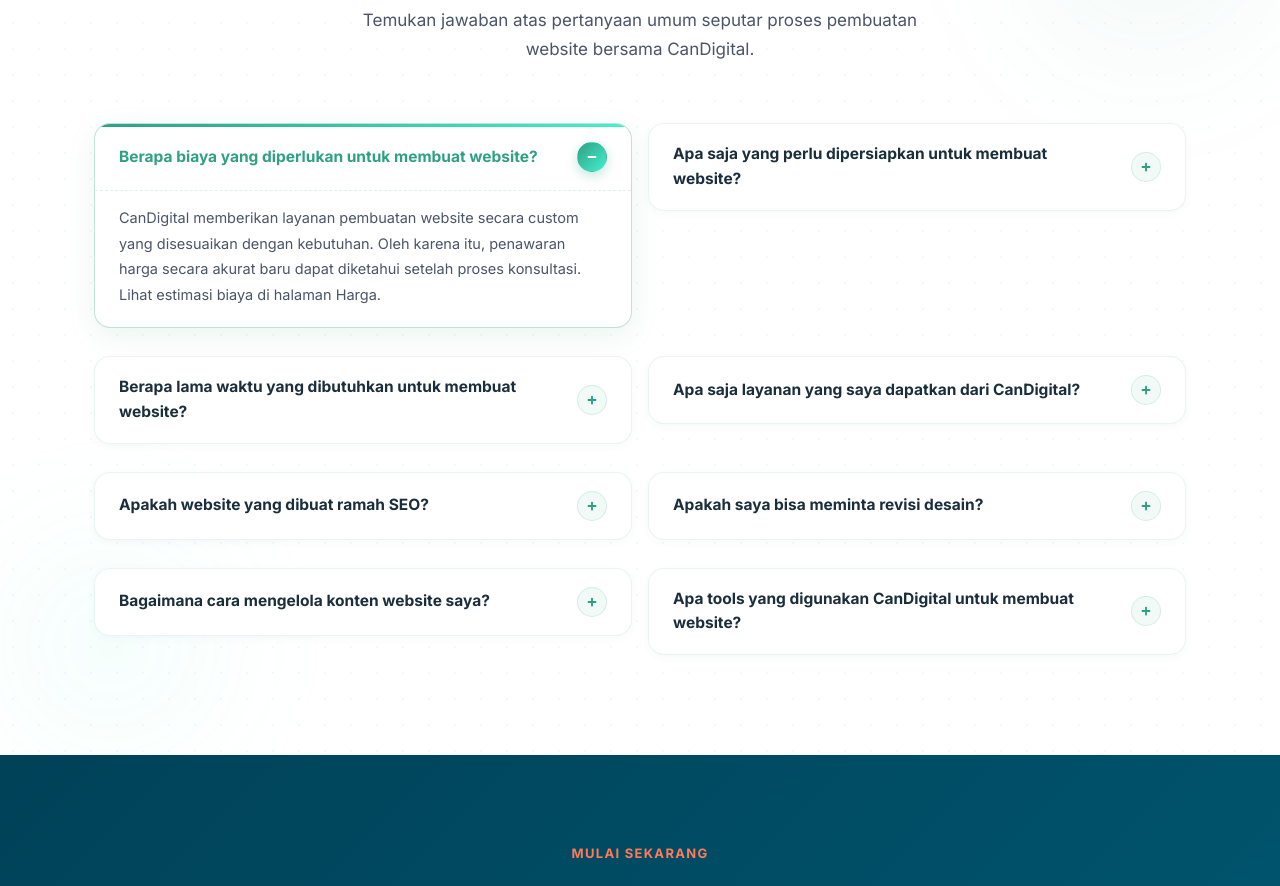
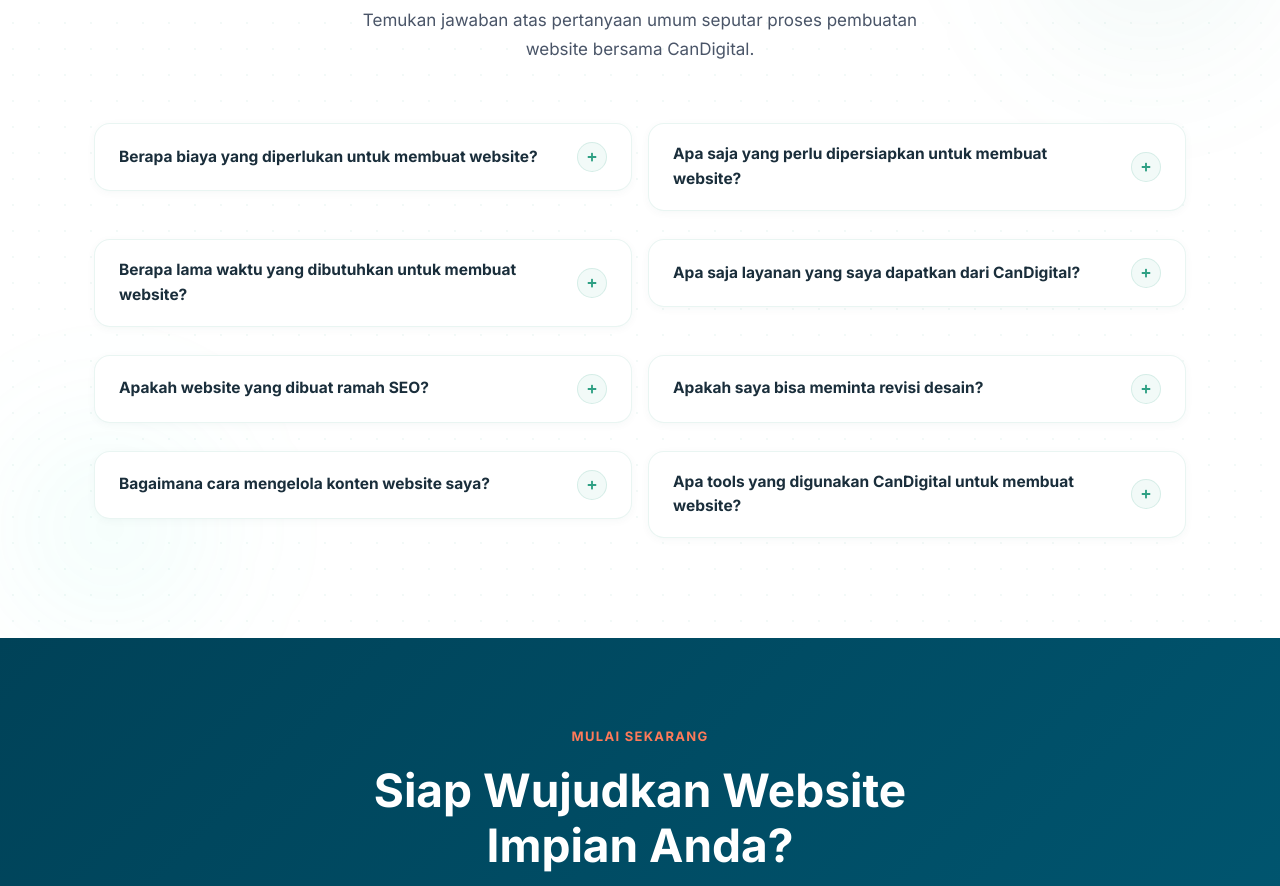
Before and after one commit to navyrastudio/companyprofilecandigital, a Next.js app: page / in a window 1280 px wide. Shown: the part 6440-7326 px from the top of the page. Built offline with nearby package versions, Linux system fonts and the light colour scheme.

Commit message:
fix(faq): fix state initialization causing items to auto-open

```diff
--- a/app/components/FAQSection.tsx
+++ b/app/components/FAQSection.tsx
@@ -4,7 +4,7 @@
 import faqs from "../../data/faq.json";
 
 export default function FAQSection() {
-  const [open, setOpen] = useState<number | null>(0);
+  const [open, setOpen] = useState<number | null>(null);
 
   return (
     <section
```
